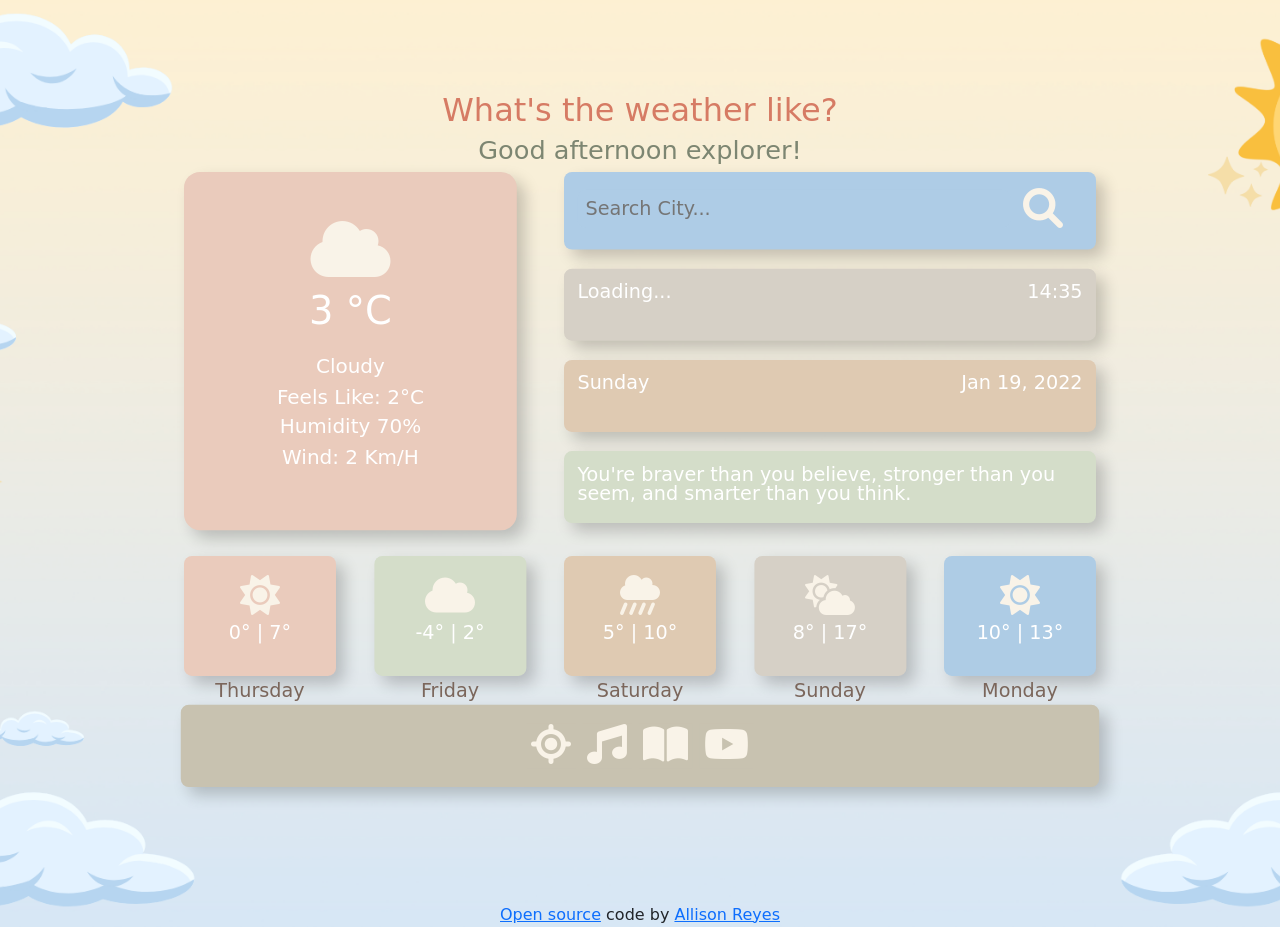
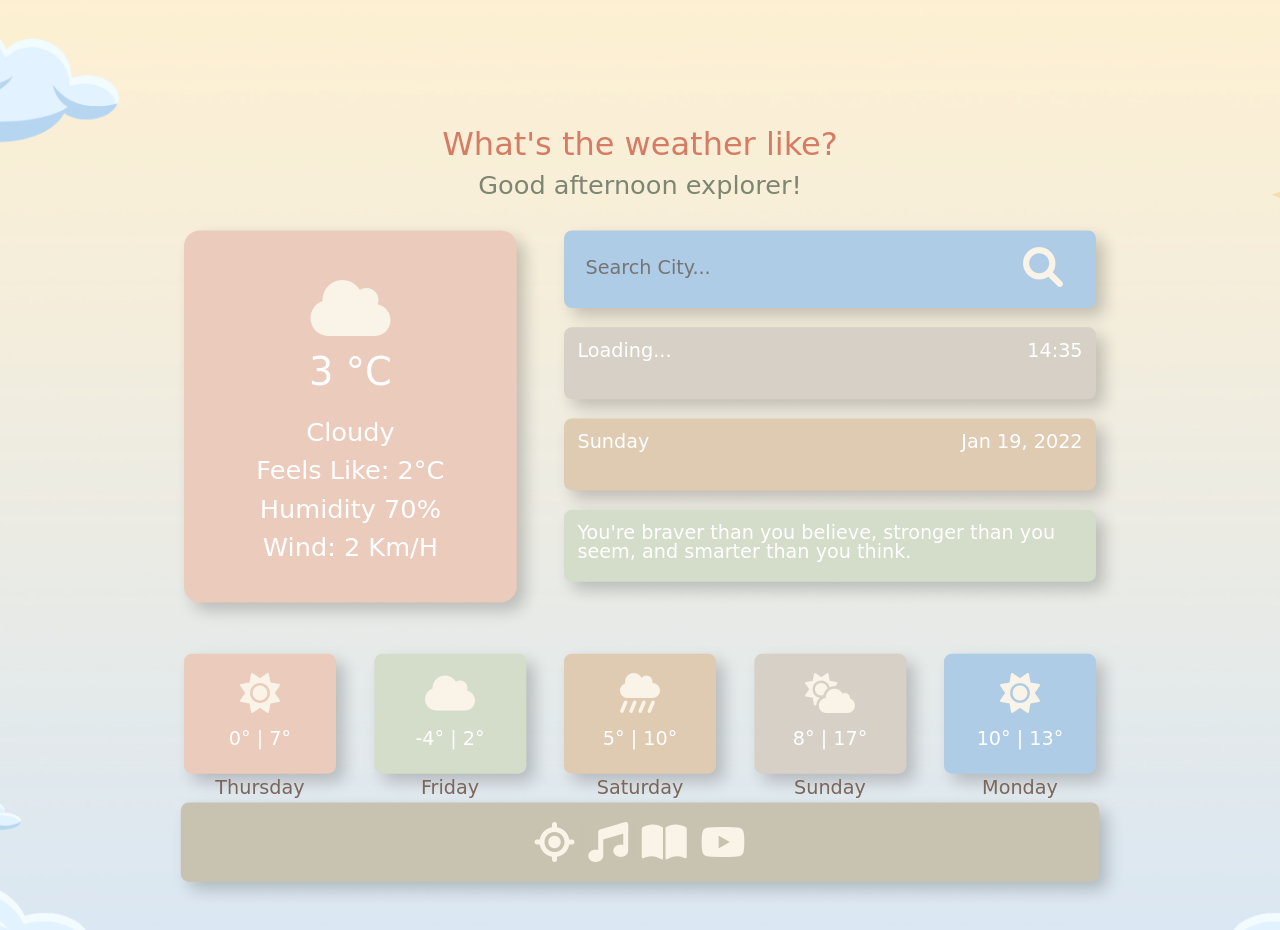
Before and after one commit to allisonreco/kids-weather, a plain HTML site: page index.html in a window 1280 px wide. Shown: the top 930 px of the page. Drawn offline with nearby package versions, Linux system fonts and the light colour scheme; a web font is replaced by a local one.

Commit message:
Layout adjustments

```diff
--- a/style.css
+++ b/style.css
@@ -45,10 +45,6 @@ ul {
   color: var(--color-text-main);
 }
 
-li {
-  font-size: 25px;
-}
-
 i {
   color: var(--color-text-muted);
   font-size: 50px;
@@ -65,6 +61,10 @@ input:focus {
   }
 }
 
+.header {
+  padding: 30px;
+}
+
 #conditions {
   background: #eacbbc;
   padding: 5% 0;
@@ -74,6 +74,7 @@ input:focus {
   text-align: center;
   box-shadow: 10px 10px 20px rgba(0, 0, 0, 0.2);
   text-transform: capitalize;
+  font-size: xx-large;
 }
 
 @media (min-width: 960px) {
@@ -123,6 +124,10 @@ input:focus {
   border-style: solid;
   background-color: transparent;
   color: white;
+}
+
+.summary {
+  font-size: xx-large;
 }
 
 .summary > div {
@@ -182,6 +187,7 @@ input:focus {
 @media (min-width: 1400px) {
   .button-column {
     height: 95%;
+    margin-left: 20px;
     min-width: 200px;
   }
 
@@ -220,6 +226,10 @@ input:focus {
   box-shadow: 10px 10px 20px rgba(0, 0, 0, 0.2);
 }
 
+.forecast-day > p {
+  margin-top: 0.4em;
+}
+
 .forecast-day-of-week {
   margin: 0 auto;
   text-align: center;
```
